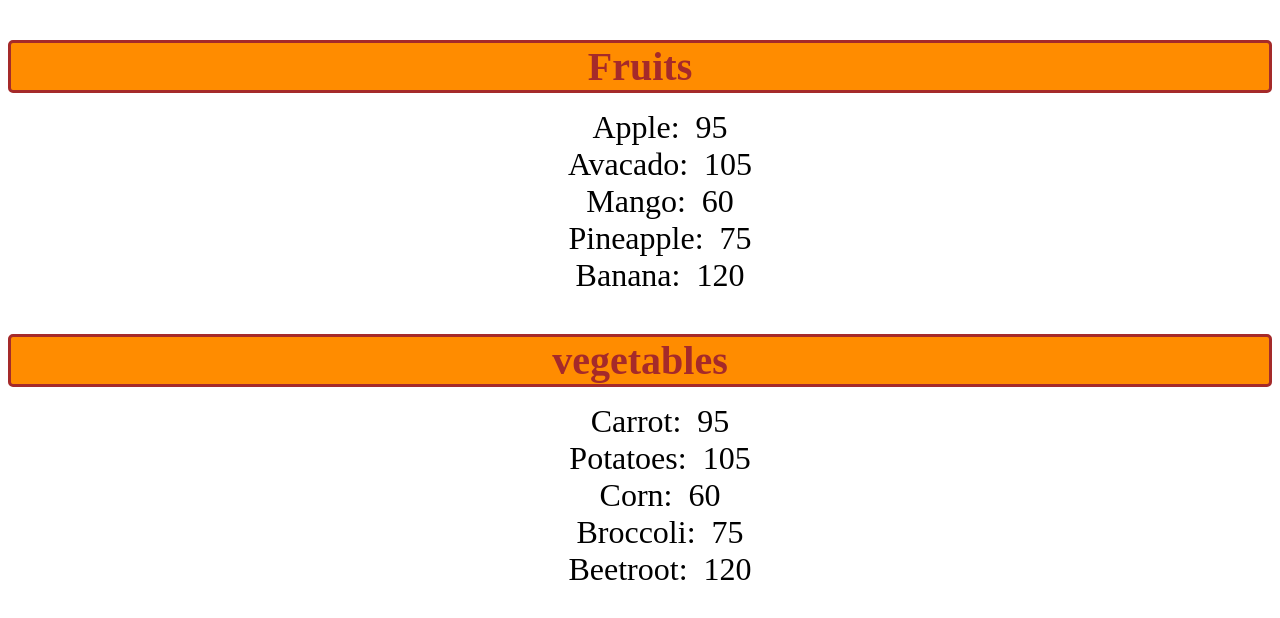
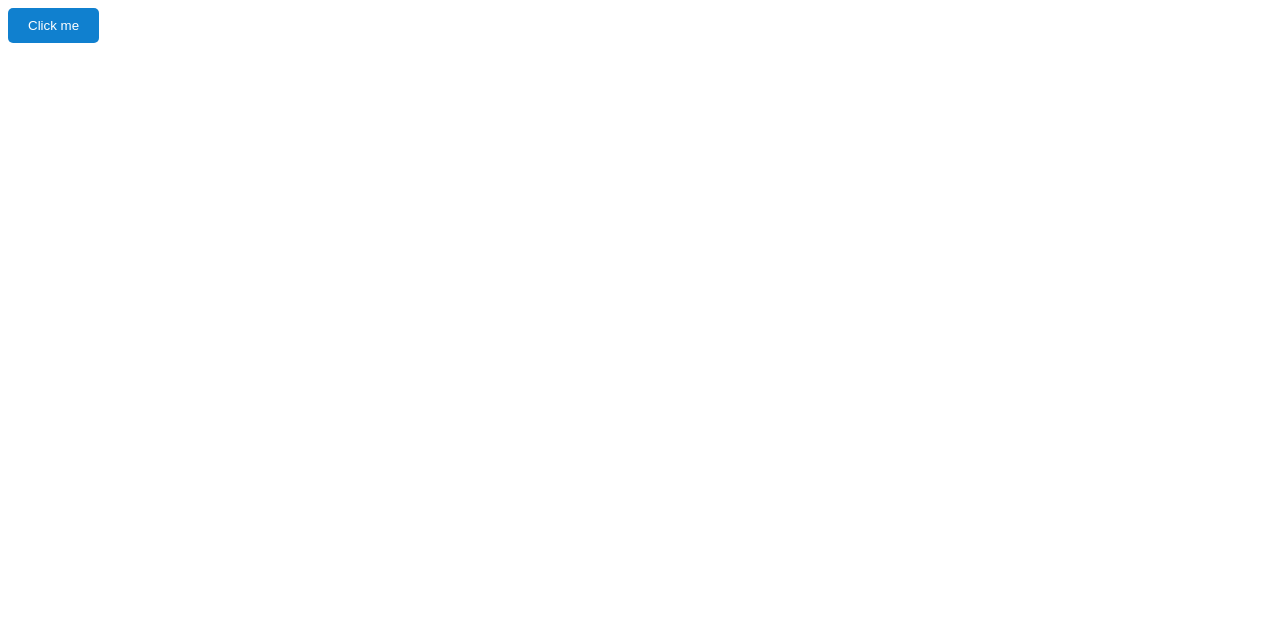
Before and after one commit to SachinAkash01/react-session, a React (Vite) app: page / in a window 1280 px wide. Shown: the top 618 px of the page. Built offline with nearby package versions, Linux system fonts and the light colour scheme.

Commit message:
Event handling in react

```diff
--- /dev/null
+++ b/src/AppEvents.jsx
@@ -0,0 +1,12 @@
+import React from 'react'
+import ButtonEvent from './components/ButtonEvent';
+
+function AppEvents() {
+  return (
+    <>
+        <ButtonEvent />
+    </>
+  )
+}
+
+export default AppEvents;
--- /dev/null
+++ b/src/components/ButtonEvent.jsx
@@ -0,0 +1,21 @@
+import React from 'react'
+
+const ButtonEvent = () => {
+    // let count = 0;
+    // const handleClick = (name) => {
+    //     if (count < 3) {
+    //         count++;
+    //         console.log(`${name} you clicked me ${count} time/s`);
+    //     } else {
+    //         console.log(`${name} stop clicking me!`);
+    //     }
+    // }
+
+    const handleClick2 = (e) => e.target.textContent = "OUCH!"; //Change the text of the button.
+
+    return (
+        <button className="button-external" onDoubleClick={(e) => handleClick2(e)}>Click me</button>
+    )
+}
+
+export default ButtonEvent;
--- a/src/main.jsx
+++ b/src/main.jsx
@@ -1,10 +1,10 @@
 import React from 'react'
 import ReactDOM from 'react-dom/client'
 import './index.css'
-import AppList from './AppList.jsx'
+import AppEvents from './AppEvents.jsx'
 
 ReactDOM.createRoot(document.getElementById('root')).render(
   <React.StrictMode>
-    <AppList/>
+    <AppEvents/>
   </React.StrictMode>
 )
```
